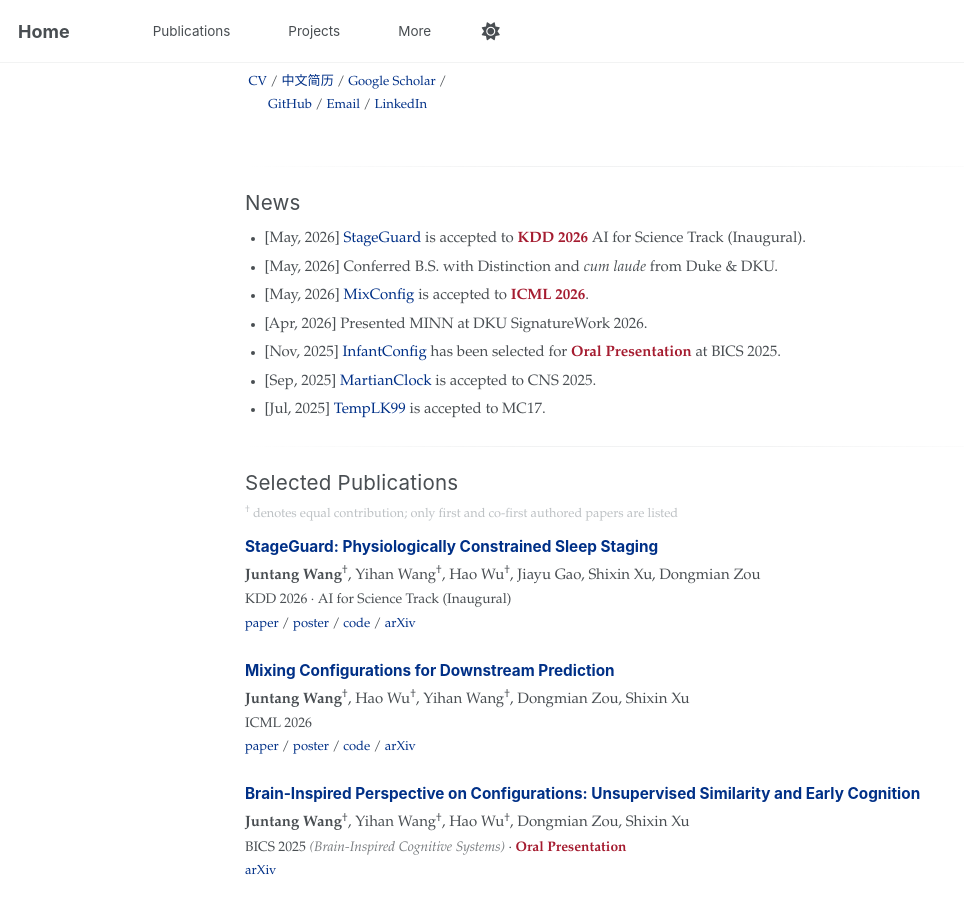
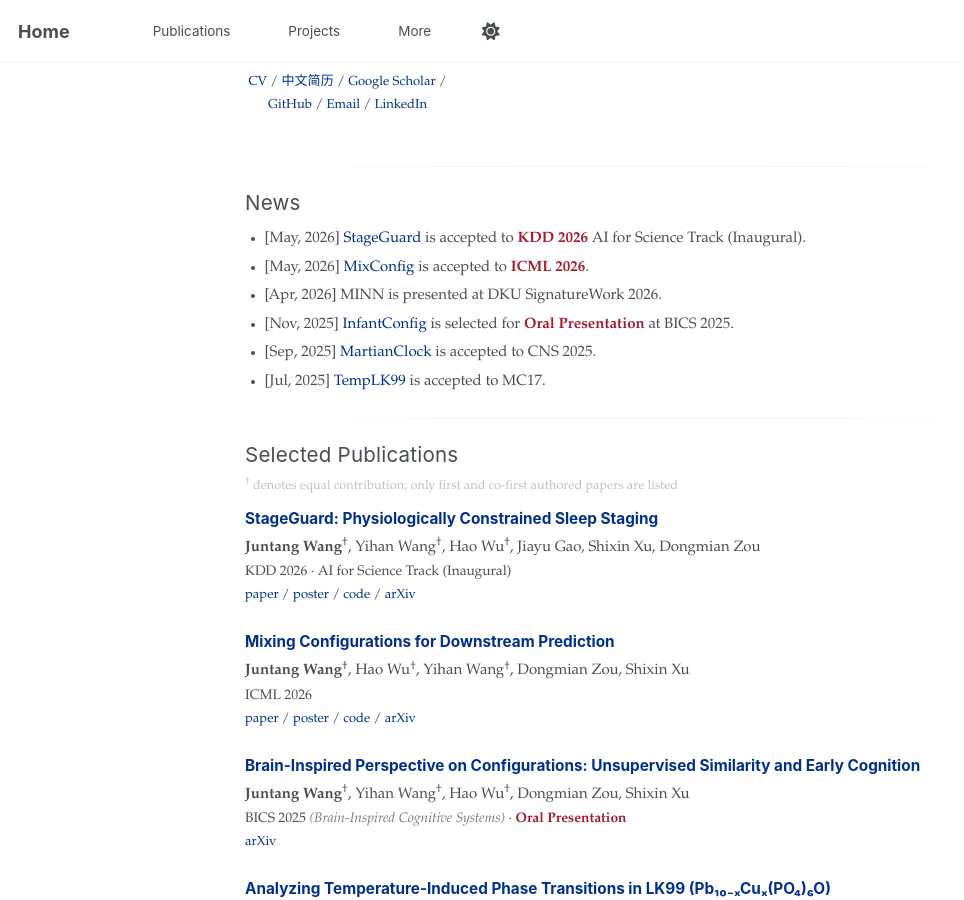
Before and after one commit to juntang1129/juntang1129.github.io, a Jekyll site: the page built from _pages/about.html, in a window 1280 px wide and 900 px high, scrolled down 363 px. Shown: the whole window, without its empty margins (0-964 px from the left). Built offline with Jekyll 4.4.1, drawn with Linux system fonts in a browser that asks for light colours.

Commit message:
Trim a news item and settle on present tense throughout
Drops the B.S. conferral entry, leaving News as paper and venue events
only.

Reorders the MINN entry to lead with the subject, matching every other
line: "MINN is presented at DKU SignatureWork 2026". It stays unlinked
because the MINN publication carries published: false, so Jekyll drops
it from the site and /publications/#minn resolves to nothing.

Settles the tense. Five of seven entries already read "X is accepted
to Y", so the two outliers move to match rather than the reverse:
"has been selected" becomes "is selected". The bracketed date already
carries the time, which is what makes the present tense work here.

```diff
--- a/_pages/about.html
+++ b/_pages/about.html
@@ -45,10 +45,9 @@ redirect_from:
   <h2 class="hp-section-heading">News</h2>
   <ul class="hp-news">
     <li>[May, 2026] <a href="{{ base_path }}/publications/#stageguard">StageGuard</a> is accepted to <strong class="hp-pub-award">KDD 2026</strong> AI for Science Track (Inaugural).</li>
-    <li>[May, 2026] Conferred B.S. with Distinction and <em>cum laude</em> from Duke &amp; DKU.</li>
     <li>[May, 2026] <a href="{{ base_path }}/publications/#mixconfig">MixConfig</a> is accepted to <strong class="hp-pub-award">ICML 2026</strong>.</li>
-    <li>[Apr, 2026] Presented MINN at DKU SignatureWork 2026.</li>
-    <li>[Nov, 2025] <a href="{{ base_path }}/publications/#infantconfig">InfantConfig</a> has been selected for <strong class="hp-pub-award">Oral Presentation</strong> at BICS 2025.</li>
+    <li>[Apr, 2026] MINN is presented at DKU SignatureWork 2026.</li>
+    <li>[Nov, 2025] <a href="{{ base_path }}/publications/#infantconfig">InfantConfig</a> is selected for <strong class="hp-pub-award">Oral Presentation</strong> at BICS 2025.</li>
     <li>[Sep, 2025] <a href="{{ base_path }}/publications/#martianclock">MartianClock</a> is accepted to CNS 2025.</li>
     <li>[Jul, 2025] <a href="{{ base_path }}/publications/#lk99">TempLK99</a> is accepted to MC17.</li>
   </ul>
```
